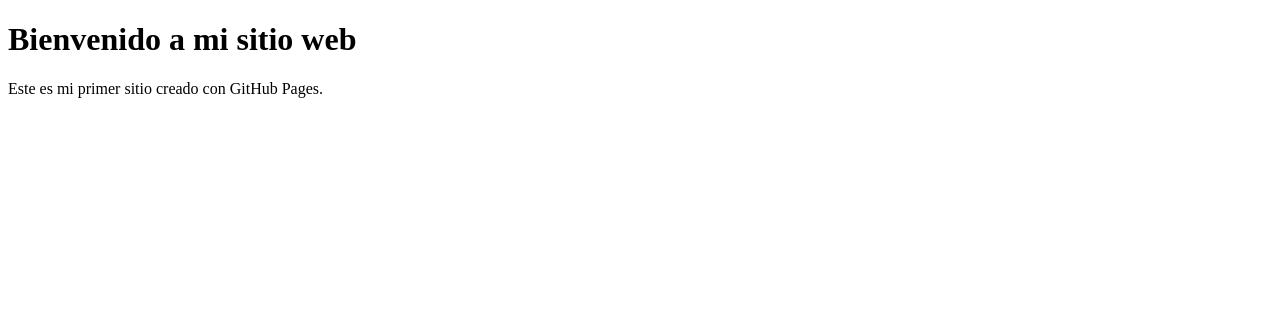
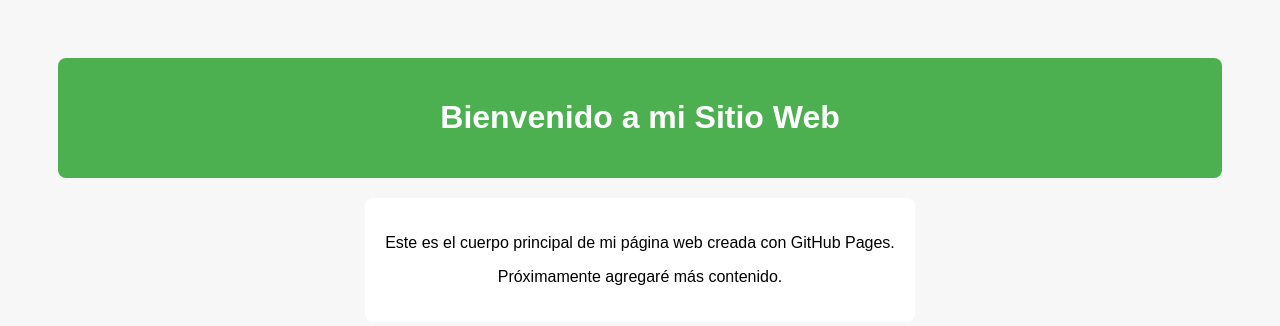
Before and after one commit to anaflrs4/mi-sitio-web, a plain HTML site: page index.html in a window 1280 px wide. Drawn offline with Linux system fonts and the light colour scheme.

Commit message:
Actualizando diseño con CSS

```diff
--- a/index.html
+++ b/index.html
@@ -3,9 +3,35 @@
 <head>
   <meta charset="UTF-8">
   <title>Mi Sitio Web Personal</title>
+  <style>
+    body {
+      font-family: Arial, sans-serif;
+      background-color: #f7f7f7;
+      text-align: center;
+      padding: 50px;
+    }
+    header {
+      background-color: #4CAF50;
+      color: white;
+      padding: 20px;
+      border-radius: 8px;
+    }
+    main {
+      margin-top: 20px;
+      background-color: white;
+      padding: 20px;
+      border-radius: 8px;
+      display: inline-block;
+    }
+  </style>
 </head>
 <body>
-  <h1>Bienvenido a mi sitio web</h1>
-  <p>Este es mi primer sitio creado con GitHub Pages.</p>
+  <header>
+    <h1>Bienvenido a mi Sitio Web</h1>
+  </header>
+  <main>
+    <p>Este es el cuerpo principal de mi página web creada con GitHub Pages.</p>
+    <p>Próximamente agregaré más contenido.</p>
+  </main>
 </body>
 </html>
```
